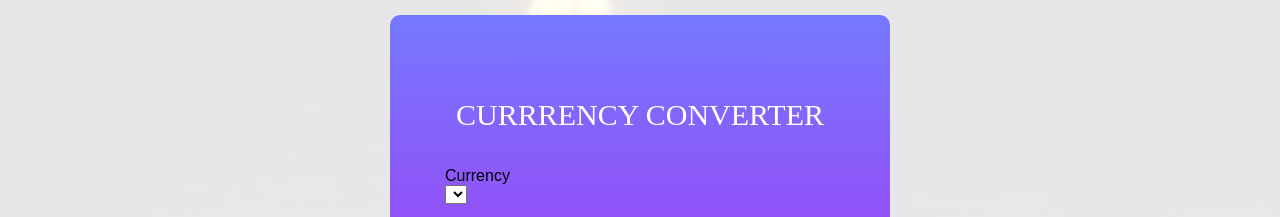
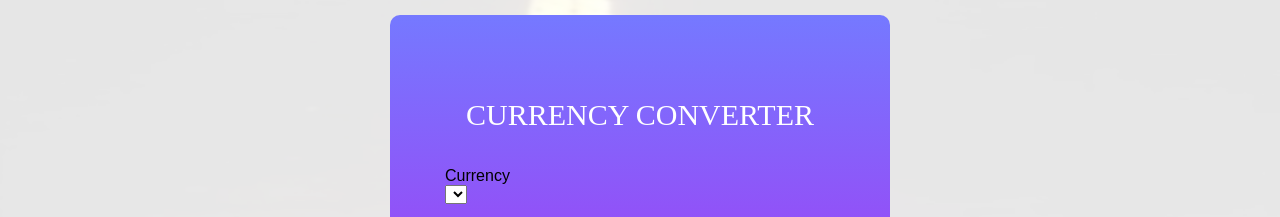
Before and after one commit to SFarida/currency-converter, a plain HTML site: page index.html in a window 1280 px wide. Shown: the part 164-381 px from the top of the page. Drawn offline with Linux system fonts and the light colour scheme; no server answers; a web font is replaced by a local one.

Commit message:
Correct the title

```diff
--- a/index.html
+++ b/index.html
@@ -17,7 +17,7 @@
 				<div class="login100-form validate-form">
 
 					<span class="login100-form-title p-b-34 p-t-27">
-						Currrency Converter
+						Currency Converter
 					</span>
 
                     <div class="">
```
